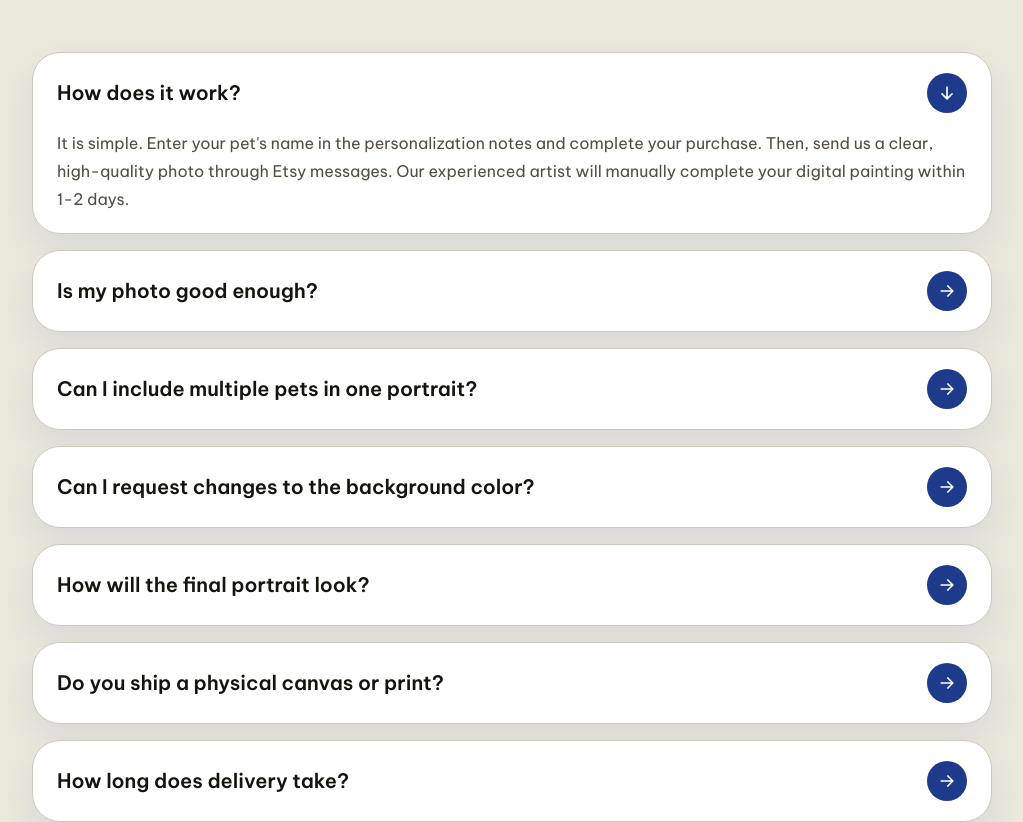
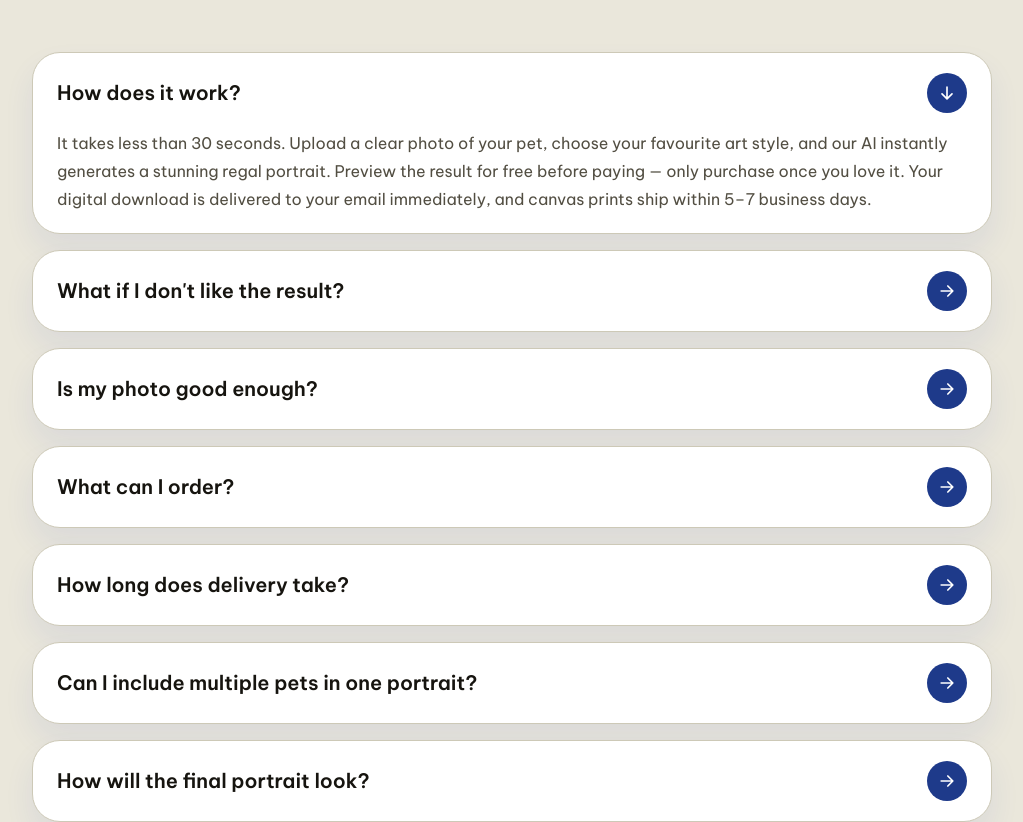
Before and after one commit to niconiconico32/aimascot, a Next.js app: page / in a window 1280 px wide. Shown: the part 5006-5828 px from the top of the page, without its empty margins (128-1151 px from the left). Built offline with nearby package versions, Linux system fonts and the light colour scheme.

Commit message:
feat: rewrite FAQ for new product line (digital, canvas, mug) with UX best practices

```diff
--- a/src/app/components/faq-accordion.tsx
+++ b/src/app/components/faq-accordion.tsx
@@ -11,51 +11,62 @@ const FAQ_ITEMS: FaqItem[] = [
   {
     question: "How does it work?",
     answer:
-      "It is simple. Enter your pet's name in the personalization notes and complete your purchase. Then, send us a clear, high-quality photo through Etsy messages. Our experienced artist will manually complete your digital painting within 1-2 days.",
+      "It takes less than 30 seconds. Upload a clear photo of your pet, choose your favourite art style, and our AI instantly generates a stunning regal portrait. Preview the result for free before paying — only purchase once you love it. Your digital download is delivered to your email immediately, and canvas prints ship within 5–7 business days.",
+  },
+  {
+    question: "What if I don't like the result?",
+    answer:
+      "You preview the portrait before paying — no commitment. If you purchase and aren't completely happy, we'll work with you to make it right. Canvas and mug orders come with a satisfaction guarantee: contact us within 14 days if there's an issue and we'll send a free replacement.",
   },
   {
     question: "Is my photo good enough?",
     answer:
-      "We need a clear, well-lit, and detailed photo to capture your pet's unique features. If your photo does not meet the requirements for the best illustration, do not worry. We will contact you as soon as possible to address the issue and find a better picture together.",
+      "A clear, well-lit photo with your pet looking toward the camera produces the best result. Avoid blurry or dark images. If the photo doesn't meet our quality threshold, the preview page will let you know before you pay — just upload a better one.",
+  },
+  {
+    question: "What can I order?",
+    answer:
+      "Every order includes a high-resolution digital download ($49) you can use for screens, social media, or printing at home. Upgrade to a gallery-quality canvas print in 12\u00D716, 18\u00D724, or 24\u00D736 inches. You can also add a premium ceramic coffee mug — perfect for the morning coffee ritual.",
+  },
+  {
+    question: "How long does delivery take?",
+    answer:
+      "Digital downloads are available immediately after purchase — you'll receive a download link by email within minutes. Canvas prints are produced and shipped within 5–7 business days via our print partner. Mugs ship within 3–5 business days. You'll receive tracking updates by email the moment your order ships.",
   },
   {
     question: "Can I include multiple pets in one portrait?",
     answer:
-      "Each listing covers 1 pet. If you want two pets in the same illustration, please purchase two listings and send us a message through Etsy to let us know.",
-  },
-  {
-    question: "Can I request changes to the background color?",
-    answer:
-      "Absolutely. Our artist will carefully select a background color using color theory applied to your pet's coat. However, this can be easily adjusted and corrected during your digital proof review phase.",
+      "Currently each portrait features one pet. Want a royal duo? Create separate portraits and use code FAMILY50 at checkout to get 50% off your second one.",
   },
   {
     question: "How will the final portrait look?",
     answer:
-      "Your pet's personality will be forever immortalized in an amazing, high-resolution digital painting delivered as an 8x11 in PNG file, perfect for screens or high-quality printing.",
+      "Your pet is transformed into a regal high-resolution digital portrait fit for a palace. The final image is delivered as a PNG file — perfect for sharing, framing, or displaying on your wall. Canvas prints use gallery-quality materials with vibrant, fade-resistant inks.",
   },
   {
-    question: "Do you ship a physical canvas or print?",
+    question: "Is my payment secure?",
     answer:
-      "This product is a Digital Download only. No physical prints, canvases, or frames will be shipped. This gives you the flexibility to print it fast at home or your local print shop on any item you choose.",
+      "Absolutely. All payments are processed securely through Stripe, the same payment platform trusted by millions of businesses worldwide. We never see or store your credit card details.",
   },
   {
-    question: "How long does delivery take?",
-    answer: "All digital drafts are completed and sent to your email for review within 1-2 days.",
+    question: "Can I track my physical order?",
+    answer:
+      "Yes. Once your canvas or mug ships, we'll send you a tracking number and link by email so you can follow your package every step of the way.",
   },
   {
     question: "What is your refund policy?",
     answer:
-      "Due to the custom and digital nature of this product, no refunds, exchanges, or cancellations are accepted once the illustration process has started. However, we work closely with you during the review phase to guarantee you love the result.",
+      "Digital downloads are non-refundable once delivered because of their instant-access nature — but you preview the portrait before buying, so there are no surprises. Canvas and mug orders damaged during shipping will be replaced free of charge within 14 days of delivery.",
   },
   {
     question: "What if I lose my digital file?",
     answer:
-      "Since it is a digital download, it cannot get damaged or lost in the mail. If you ever accidentally lose your digital file down the road, just send us a message with your order details and we will happily resend it to you.",
+      "No worries. If you ever misplace your download, just email us at help@crownedportraits.com with your order details and we'll resend the link immediately — no questions asked.",
   },
   {
     question: "How can I cancel my order?",
     answer:
-      "You can request a cancellation as long as our artist has not started working on your custom portrait. Please contact us immediately through Etsy messages if you need to cancel.",
+      "Digital orders can't be cancelled once the download link has been sent (since you preview before paying). For canvas and mug orders, contact us within 2 hours of purchase and we'll cancel before production begins. After that, reach out and we'll do our best to help.",
   },
 ];
 
--- a/src/app/page.tsx
+++ b/src/app/page.tsx
@@ -362,7 +362,7 @@ export default function Home() {
             <div className="font-[var(--font-playfair)] text-2xl font-bold text-[var(--on-surface)]">Crowned Portraits</div>
             <nav className="flex flex-wrap gap-6 text-xs font-semibold uppercase tracking-[0.08em] text-[var(--on-surface)]">
               <a className="transition-all hover:text-[var(--primary)]" href="#">About</a>
-              <a className="transition-all hover:text-[var(--primary)]" href="#">FAQ</a>
+              <a className="transition-all hover:text-[var(--primary)]" href="/#faq">FAQ</a>
               <a className="transition-all hover:text-[var(--primary)]" href="/contact">Contact</a>
               <a className="transition-all hover:text-[var(--primary)]" href="/privacy">Privacy</a>
               <a className="transition-all hover:text-[var(--primary)]" href="/terms">Terms</a>
```
